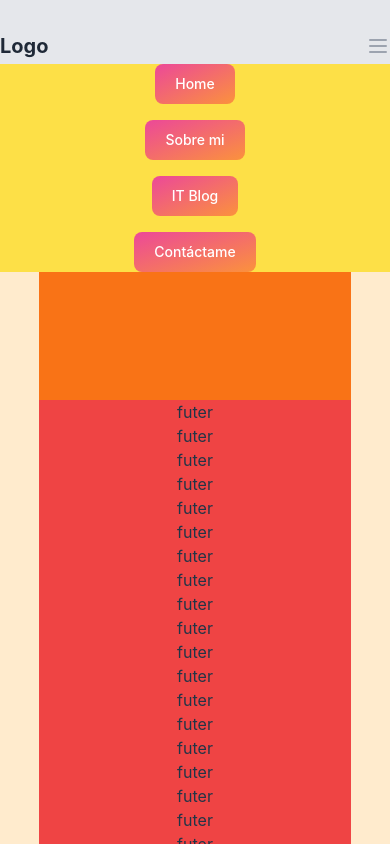
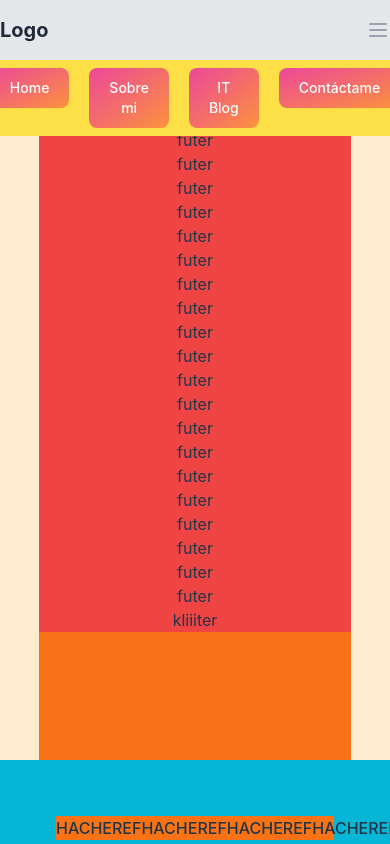
Before and after one commit to JosepJSaez/safraner, a Vue app: page /#/ in a window 390 px wide. Both pictures are taken after a click on the element 378 px from the left and 46 px from the top of the page. Shown: the top 844 px of the page. Built offline with nearby package versions, Linux system fonts and the light colour scheme; what vue3-cute-component would draw is missing.

Commit message:
Header completamente arreglada

```diff
--- a/src/components/footer.vue
+++ b/src/components/footer.vue
@@ -12,16 +12,17 @@ export default {
 
     <footer class="w-full bg-cyan-500 min-h-auto p-14">
 
-        <div class="w-full min-h-auto bg-orange-500 flex flex-row  justify-between items-center">
+        <div class="w-full min-h-auto bg-orange-500 flex flex-row  justify-around items-center mb-6">
             <a>HACHEREF</a>
             <a>HACHEREF</a>
             <a>HACHEREF</a>
             <a>HACHEREF</a>
         </div>
 
-        <h2>Redes sociales - footer</h2>
-        <h2>Redes sociales - footer</h2>
-        <h2>Redes sociales - footer</h2>
+
+        <h2> Josep J. Sáez - 2023</h2>
+        <p>Developed with <g-emoji class="g-emoji" alias="heart" fallback-src="https://github.githubassets.com/images/icons/emoji/unicode/2764.png">❤️</g-emoji> and <g-emoji class="g-emoji" alias="coffee" fallback-src="https://github.githubassets.com/images/icons/emoji/unicode/2615.png">☕️</g-emoji></p>
+
 
     </footer>
 
--- a/src/components/header.vue
+++ b/src/components/header.vue
@@ -15,11 +15,11 @@ export default {
 
     <div class="fixed z-50 top-0 left-0 w-full h-16 bg-red-200 flex justify-center " >
 
-        <nav  class="bg-gray-200 container  md:px-6  py-8  mx-auto  md:flex md:justify-between md:items-center">
-            <div class="flex items-center justify-between ">
+        <nav  class="bg-gray-200 w-full md:container px-0 md:px-6 py-8  md:flex md:justify-between items-center">
+            <div class="flex items-center justify-between relative md:bottom-0 bottom-4 ">
                 <router-link to="/" class=" text-xl font-bold text-gray-800 md:text-2xl hover:text-blue-400 " >Logo</router-link>
                 <!-- Mobile menu button -->
-                <div @click="showMenu = !showMenu" class="flex md:hidden">
+                <div @click="showMenu = !showMenu" class="flex md:hidden ">
                     <button type="button" class=" text-gray-800 hover:text-gray-400 focus:outline-none focus:text-gray-400">
                         <svg viewBox="0 0 24 24" class="w-6 h-6 fill-current">
                         <path fill-rule="evenodd" d="M4 5h16a1 1 0 0 1 0 2H4a1 1 0 1 1 0-2zm0 6h16a1 1 0 0 1 0 2H4a1 1 0 0 1 0-2zm0 6h16a1 1 0 0 1 0 2H4a1 1 0 0 1 0-2z"></path>
@@ -29,8 +29,8 @@ export default {
             </div>
 
             <!-- Mobile Menu open: "block", Menu closed: "hidden" -->
-            <ul :class="showMenu ? 'flex' : 'hidden'" class="bg-yellow-300 md:bg-yellow-700 flex-col mt-1 space-y-4 md:flex md:space-y-0 md:flex-row md:items-center md:space-x-10 md:mt-0">
-                <li class="text-sm font-bold text-yellow-800 hover:text-blue-400">
+            <ul :class="showMenu ? 'flex' : 'hidden'" class="bg-yellow-300 p-2 justify-center md:w-fit md:justify-end  md:bg-yellow-700 flex md:space-y-0 md:flex-row md:items-center  space-x-5  md:space-x-10 md:mt-0">
+                <li class="text-sm font-bold  text-yellow-800 hover:text-blue-400">
                     <router-link to="/"><button type="button" class="text-white bg-gradient-to-br from-pink-500 to-orange-400 hover:bg-gradient-to-bl focus:ring-4 focus:outline-none focus:ring-pink-200 dark:focus:ring-pink-800 font-medium rounded-lg text-sm px-5 py-2.5 ">Home</button></router-link>
                 </li>
                 <li class="text-sm font-bold text-yellow-800 hover:text-blue-400">
@@ -47,7 +47,7 @@ export default {
 
     </div>
 
-    <header class="w-full mt-16 h-52 bg-purple-500">
+    <header class="w-full mt-16 h-52 hidden md:block  bg-purple-500">
         <h1>Capsalera</h1>
     </header>
 
```
